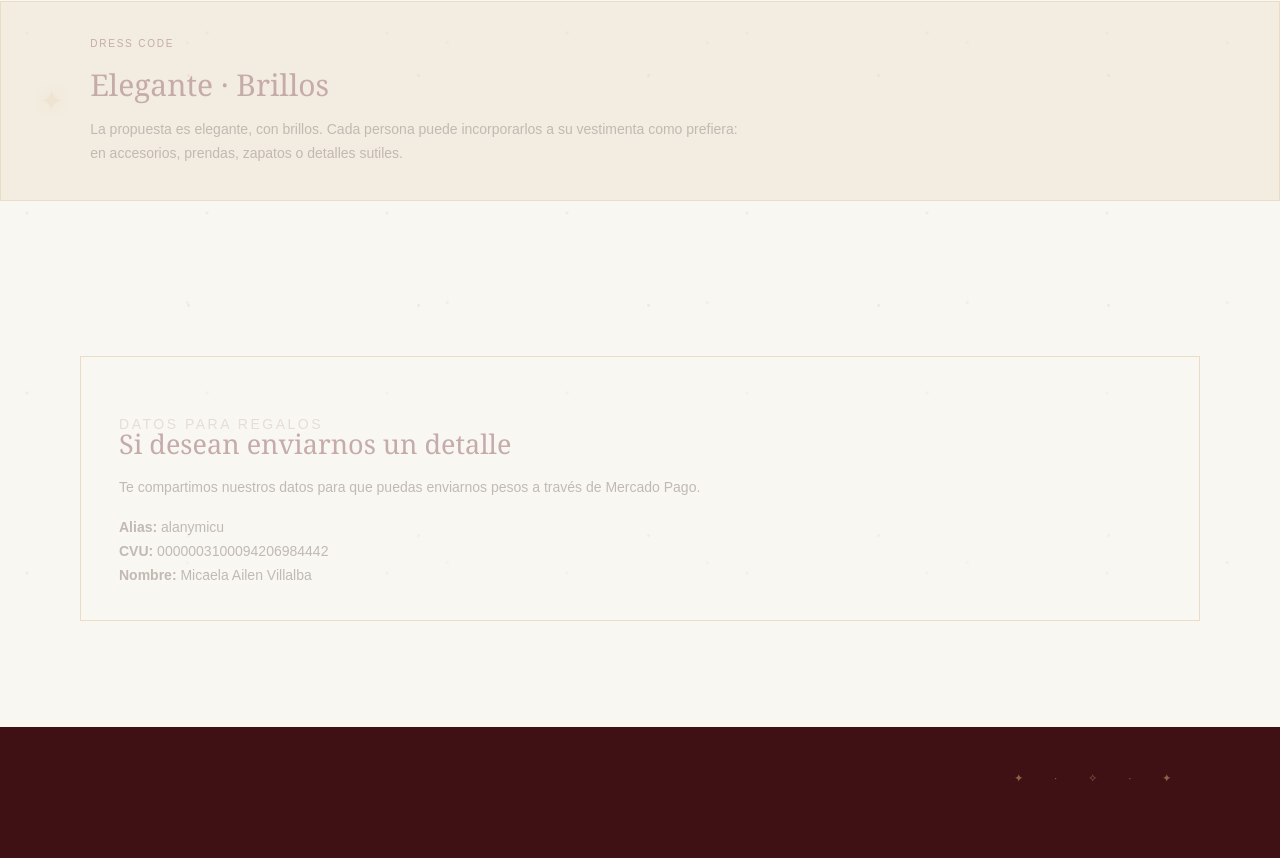
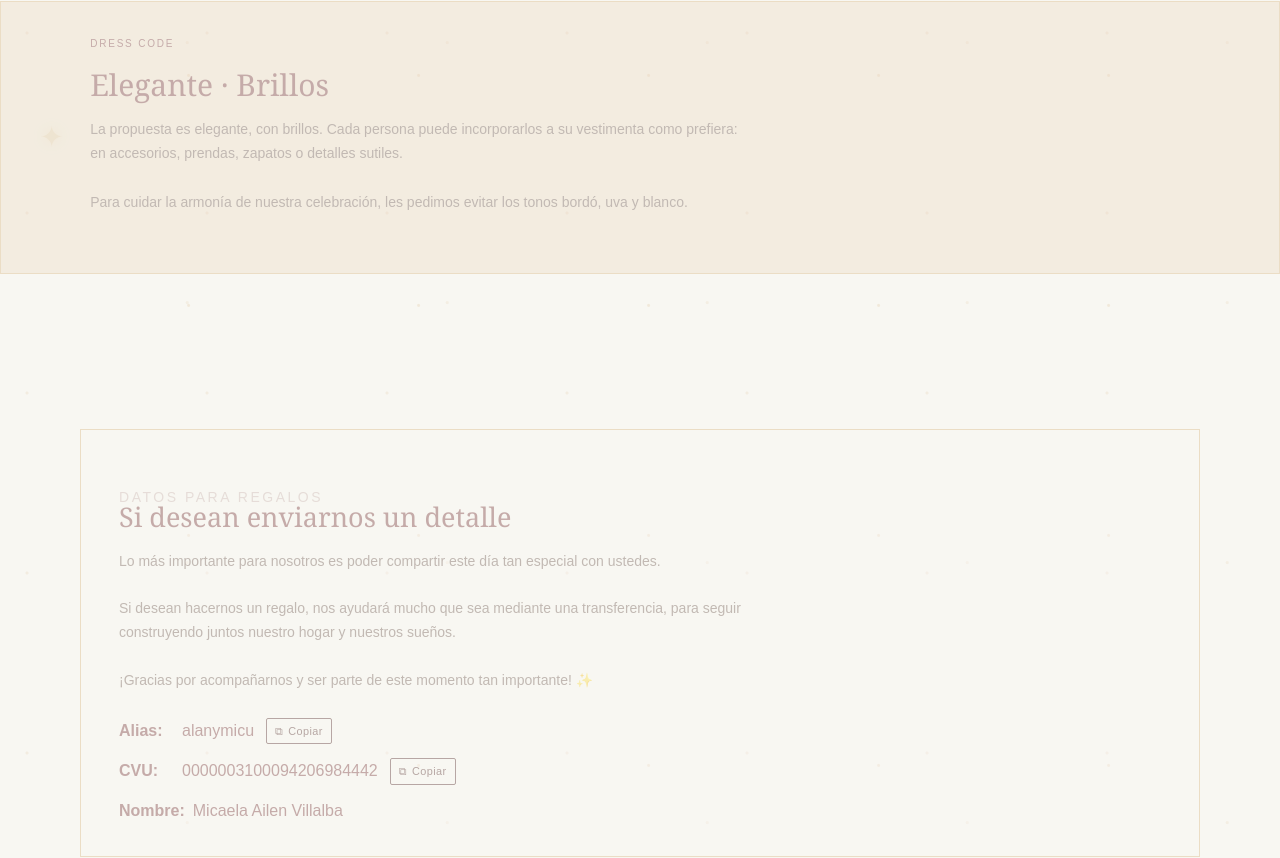
Before and after one commit to GastonH92/wed-inv-mya, a Next.js app: page / in a window 1280 px wide. Shown: the part 2703-3561 px from the top of the page. Built offline with nearby package versions, Linux system fonts and the light colour scheme.

Commit message:
copy button + update tex

```diff
--- a/src/app/components/DressCode/DressCode.jsx
+++ b/src/app/components/DressCode/DressCode.jsx
@@ -15,6 +15,12 @@ export default function DressCode() {
           incorporarlos a su vestimenta como prefiera: en accesorios, prendas,
           zapatos o detalles sutiles.
         </p>
+        <br />
+        <p>
+          Para cuidar la armonía de nuestra celebración, les pedimos evitar los tonos bordó, uva y blanco.
+        </p>
+        <br />
+
       </div>
 
 
--- a/src/app/components/Gifts/Gifts.jsx
+++ b/src/app/components/Gifts/Gifts.jsx
@@ -1,17 +1,63 @@
 
-export default function Gifts(){
+"use client";
+
+import CopyButton from "./ui/CopyButton";
+
+export default function Gifts() {
+  const cvu = "0000003100094206984442";
+  const alias = "alanymicu";
+
   return (
     <section className="gifts section container">
       <div className="gift-box">
         <p className="section-kicker">Datos para regalos</p>
+
         <h3>Si desean enviarnos un detalle</h3>
 
-                 <p> Te compartimos nuestros datos para que puedas enviarnos pesos a través de Mercado Pago. </p>
-                 <p> <strong>Alias:</strong> alanymicu <br />
-                 <strong>CVU:</strong> 0000003100094206984442 <br />
-                  <strong>Nombre:</strong> Micaela Ailen Villalba </p>
+        <p>
+          Lo más importante para nosotros es poder compartir este día tan
+          especial con ustedes.
+          <br />
+          <br />
+          Si desean hacernos un regalo, nos ayudará mucho que sea mediante una
+          transferencia, para seguir construyendo juntos nuestro hogar y
+          nuestros sueños.
+          <br />
+          <br />
+          ¡Gracias por acompañarnos y ser parte de este momento tan
+          importante! ✨
+        </p>
+
+        <div className="gift-data">
+          <div className="gift-data-row">
+            <strong>Alias:</strong>
+
+            <span>{alias}</span>
+
+            <CopyButton
+              value={alias}
+              ariaLabel="Copiar alias"
+            />
+          </div>
+
+          <div className="gift-data-row">
+            <strong>CVU:</strong>
+
+            <span>{cvu}</span>
+
+            <CopyButton
+              value={cvu}
+              ariaLabel="Copiar CVU"
+            />
+          </div>
+
+          <div className="gift-data-row">
+            <strong>Nombre:</strong>
+
+            <span>Micaela Ailen Villalba</span>
+          </div>
+        </div>
       </div>
     </section>
-
   );
 }
--- /dev/null
+++ b/src/app/components/Gifts/ui/CopyButton.jsx
@@ -0,0 +1,58 @@
+
+
+"use client";
+
+import { useEffect, useRef, useState } from "react";
+
+export default function CopyButton({
+  value,
+  label = "Copiar",
+  copiedLabel = "Copiado",
+  ariaLabel = "Copiar",
+}) {
+  const [copied, setCopied] = useState(false);
+  const timeoutRef = useRef(null);
+
+  const handleCopy = async () => {
+    try {
+      await navigator.clipboard.writeText(value);
+
+      setCopied(true);
+
+      clearTimeout(timeoutRef.current);
+
+      timeoutRef.current = setTimeout(() => {
+        setCopied(false);
+      }, 2000);
+    } catch (error) {
+      console.error("No se pudo copiar:", error);
+    }
+  };
+
+  useEffect(() => {
+    return () => {
+      clearTimeout(timeoutRef.current);
+    };
+  }, []);
+
+  return (
+    <button
+      type="button"
+      className={`copy-button ${copied ? "copied" : ""}`}
+      onClick={handleCopy}
+      aria-label={copied ? copiedLabel : ariaLabel}
+    >
+      {copied ? (
+        <>
+          <span aria-hidden="true">✓</span>
+          {copiedLabel}
+        </>
+      ) : (
+        <>
+          <span aria-hidden="true">⧉</span>
+          {label}
+        </>
+      )}
+    </button>
+  );
+}
--- a/src/app/globals.css
+++ b/src/app/globals.css
@@ -479,3 +479,56 @@ h2 em { color: #681D24; }
     padding: 10px 0;
   }
 }
+
+.gift-data {
+  display: flex;
+  flex-direction: column;
+  gap: 14px;
+  margin-top: 25px;
+}
+
+.gift-data-row {
+  display: flex;
+  align-items: center;
+  flex-wrap: wrap;
+  gap: 8px;
+}
+
+.gift-data-row strong {
+  min-width: 55px;
+}
+
+.gift-data-row span {
+  word-break: break-word;
+}
+
+.copy-button {
+  display: inline-flex;
+  align-items: center;
+  gap: 5px;
+
+  margin-left: 4px;
+  padding: 4px 8px;
+
+  border: 1px solid var(--wine);
+  border-radius: 2px;
+
+  background: transparent;
+  color: var(--wine);
+
+  font-family: inherit;
+  font-size: 0.68rem;
+  letter-spacing: 0.04em;
+
+  cursor: pointer;
+
+  transition:
+    background 0.25s ease,
+    color 0.25s ease;
+}
+
+.copy-button:hover,
+.copy-button.copied {
+  background: var(--wine);
+  color: var(--ivory);
+}
```
Lines whose indentation alone changed are shown as unchanged.
